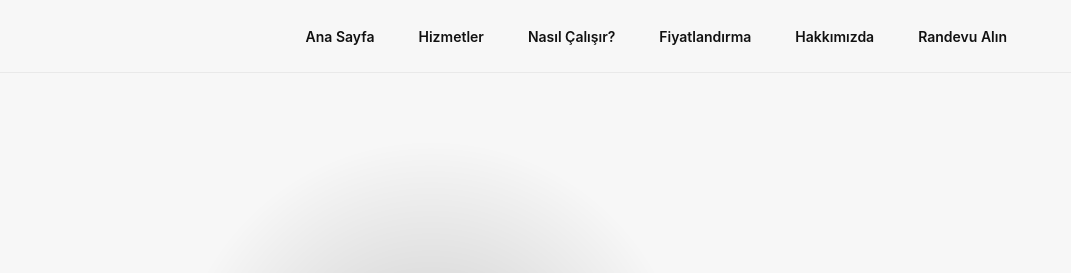
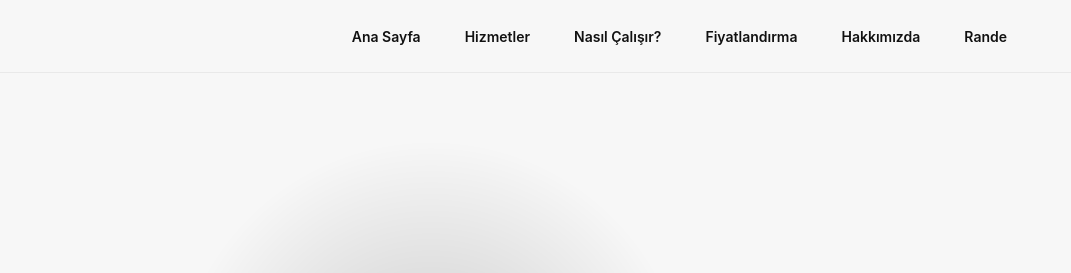
Before and after one commit to utku-blip/goodiesonteslimtamam, a website built with Vite: page about.html in a window 1280 px wide. Shown: the top 273 px of the page, 209-1280 px from the left. Built offline with nearby package versions, Linux system fonts and the light colour scheme.

Commit message:
Updated about.html

```diff
--- a/about.html
+++ b/about.html
@@ -23,8 +23,7 @@
       <a href="#how-it-works">Nasıl Çalışır?</a>
       <a href="#pricing">Fiyatlandırma</a>
       <a href="about.html">Hakkımızda</a>
-      <a href="contact.html">Randevu Alın</a>
-    </nav>
+      <a href="contact.html">Rande
   </div>
 </header>
 
```
